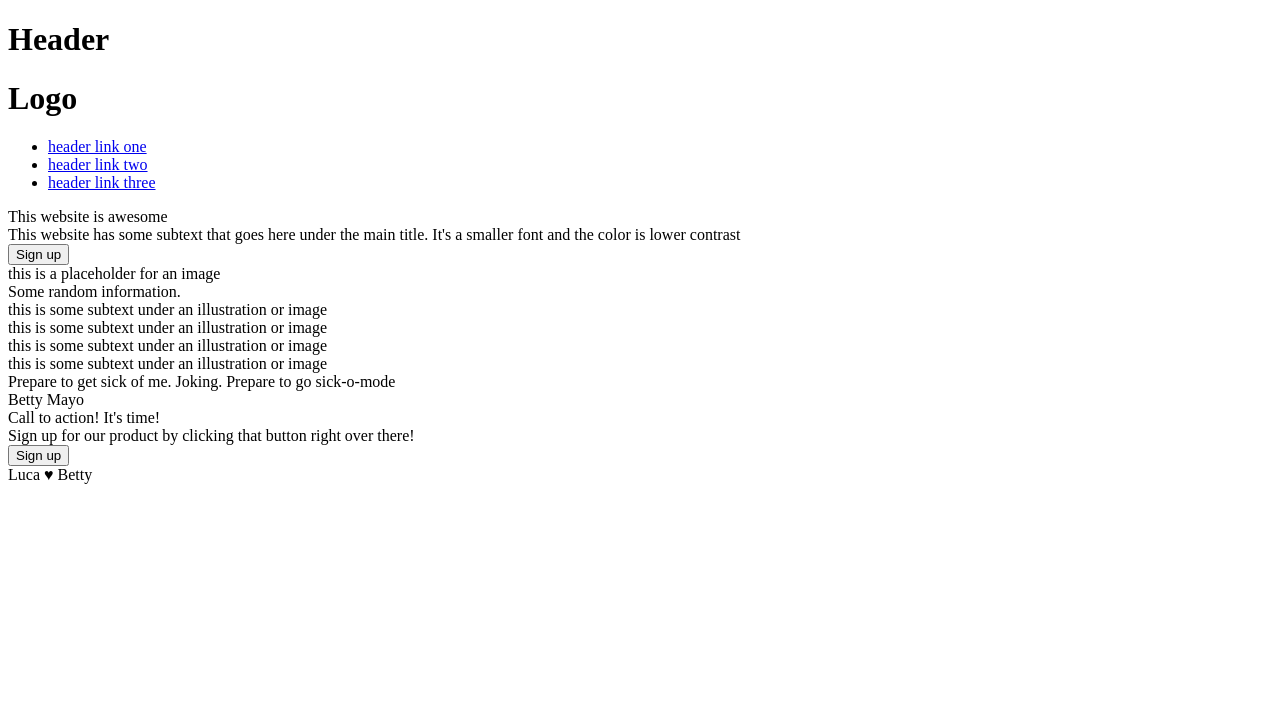
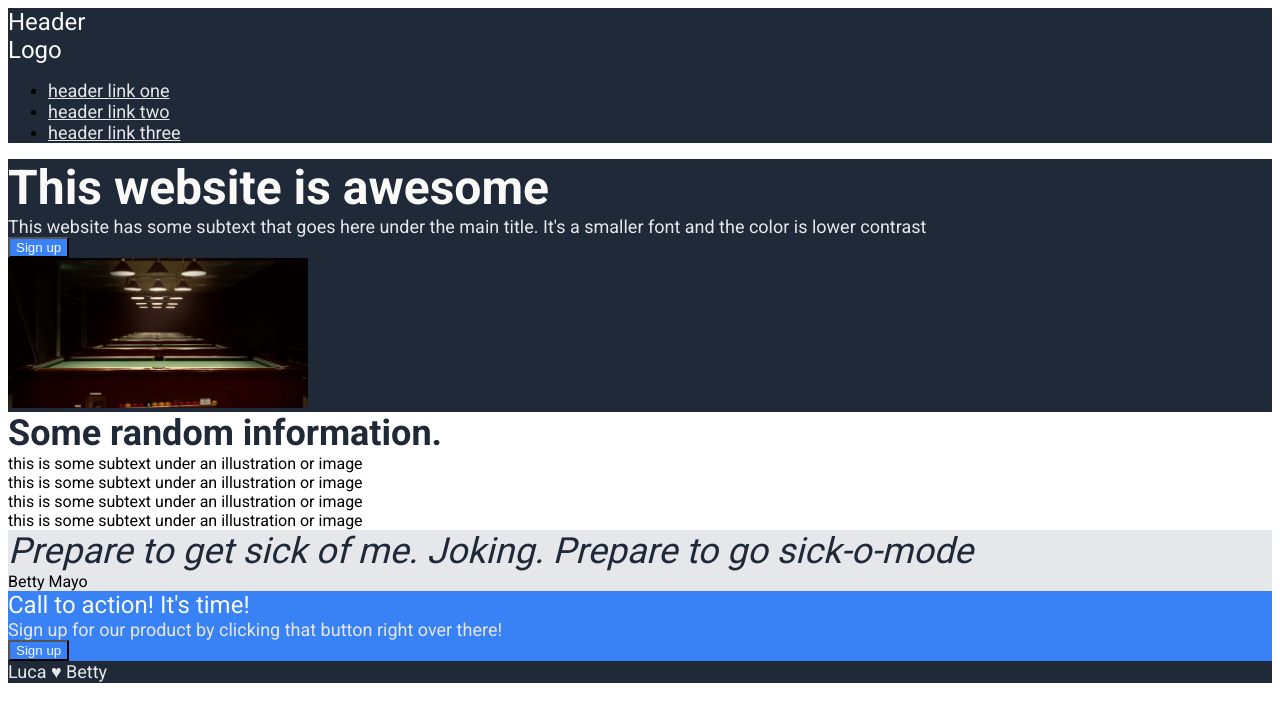
Before and after one commit to LvcaD/top-landing-page, a plain HTML site: page index.html in a window 1280 px wide. Drawn offline with Linux system fonts and the light colour scheme.

Commit message:
Add color and font styles

```diff
--- a/index.html
+++ b/index.html
@@ -3,12 +3,13 @@
 <head>
     <meta charset="UTF-8">
     <meta name="viewport" content="width=device-width, initial-scale=1.0">
-    <title>Document</title>
+    <title>Landing page</title>
+    <link rel="stylesheet" href="style.css">
 </head>
 <body>
     <div class="header">
-        <h1>Header</h1>
-        <h1>Logo</h1>
+        <div class="branding">Header</div>
+        <div class="branding">Logo</div>
         <ul>
             <li><a href="#">header link one</a></li>
             <li><a href="#">header link two</a></li>
@@ -19,10 +20,10 @@
         <div class="container-one-s1">
             <div class="title">This website is awesome</div>
             <div class="title-subtext">This website has some subtext that goes here under the main title. It's a smaller font and the color is lower contrast</div>
-            <button>Sign up</button>
+            <button class="button-one">Sign up</button>
         </div>
         <div class="container-one-s2">
-            <div class="image">this is a placeholder for an image</div>
+            <img src="./img/pool-table.jpg" alt="pool table" height="150" width="300">
         </div>
     </div>
     <div class="container-two">
@@ -52,12 +53,14 @@
         </div>
     </div>
     <div class="container-four">
-        <div class="container-four-s1">
-            <div class="call-to-action">Call to action! It's time!</div>
-            <div class="call-to-action-sub">Sign up for our product by clicking that button right over there!</div>
-        </div>
-        <div class="container-four-s2">
-            <button>Sign up</button>
+        <div class="blue-container">
+            <div class="container-four-s1">
+                <div class="call-to-action">Call to action! It's time!</div>
+                <div class="call-to-action-sub">Sign up for our product by clicking that button right over there!</div>
+            </div>
+            <div class="container-four-s2">
+                <button class="button-two">Sign up</button>
+            </div>
         </div>
     </div>
     <div class="footer">
--- /dev/null
+++ b/style.css
@@ -0,0 +1,56 @@
+@import url('https://fonts.googleapis.com/css2?family=Roboto:wght@400;700&display=swap');
+
+body {
+    font-family: 'Roboto';
+}
+
+.header, .container-one, .footer {
+    background-color: #1F2937;
+}
+
+.branding {
+    font-size: 24px;
+    color: #F9FAF8;
+}
+
+a, .title-subtext, .call-to-action-sub, .footer {
+    font-size: 18px;
+    color: #E5E7EB;
+}
+
+.title {
+    font-size: 48px;
+    font-weight: 800;
+    color: #F9FAF8;
+}
+
+button {
+    background-color: #3882F6;
+    color: #F9FAF8;
+}
+
+.info {
+    font-size: 36px;
+    font-weight: 800;
+    color: #1F2937
+}
+
+.container-three {
+    background-color: #E5E7EB;
+}
+
+.quote-text {
+    font-size: 36px;
+    color: #1F2937;
+    font-style: italic;
+    font-weight: 300;
+}
+
+.call-to-action {
+    font-size: 24px;
+    color: #F9FAF8;
+}
+
+.blue-container {
+    background-color: #3882F6;
+}
```
Also changed, not shown: img/pool-table.jpg (added).
